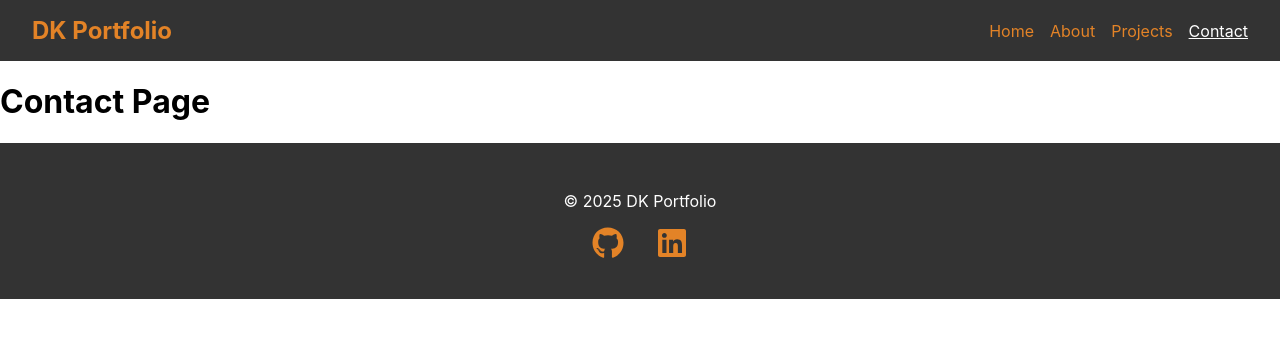
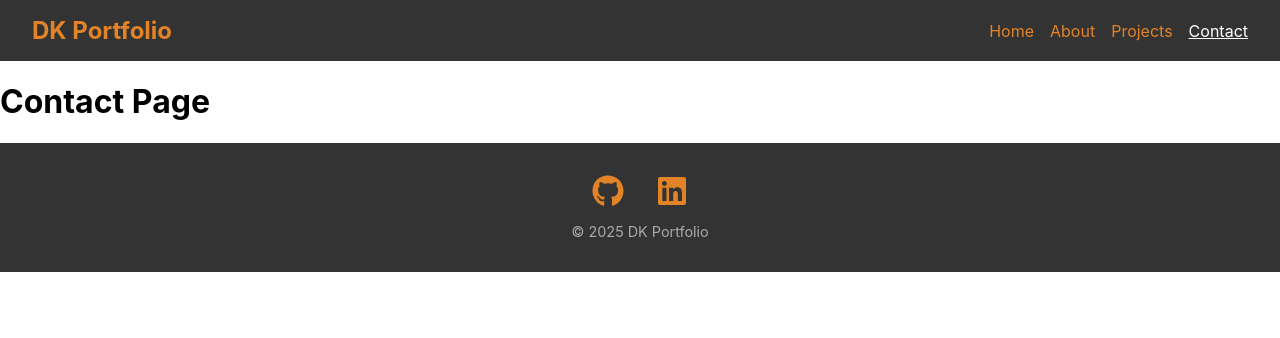
Before and after one commit to Dor-Ka/frontend-react-portfolio, a React (Create React App) app: page /contact in a window 1280 px wide. Shown: the top 338 px of the page. Built offline with nearby package versions, Linux system fonts and the light colour scheme.

Commit message:
style: improve footer layout and add hover effects

```diff
--- a/src/components/Footer/Footer.jsx
+++ b/src/components/Footer/Footer.jsx
@@ -1,10 +1,9 @@
 import { FaGithub, FaLinkedin } from "react-icons/fa";
-import { FooterContainer, SocialLinks, SocialLink } from "./Footer.styles";
+import { FooterContainer, SocialLinks, SocialLink, CopyRight } from "./Footer.styles";
 
 function Footer() {
     return (
       <FooterContainer>
-        <p>&copy; 2025 DK Portfolio</p>
         <SocialLinks>
           <SocialLink href="https://github.com/Dor-Ka" target="_blank">
             <FaGithub />
@@ -13,7 +12,8 @@ function Footer() {
             <FaLinkedin />
           </SocialLink>
         </SocialLinks>
-      </FooterContainer>
+        <CopyRight>&copy; 2025 DK Portfolio</CopyRight>
+        </FooterContainer>
     );
   }
 
--- a/src/components/Footer/Footer.styles.js
+++ b/src/components/Footer/Footer.styles.js
@@ -2,25 +2,33 @@ import styled from "styled-components";
 
 export const FooterContainer = styled.footer`
   display: flex;
-  justify-content: center;
+  flex-direction: column;
   align-items: center;
-  padding: 2rem;
+  padding: 2rem 1rem;
   background: #333;
   color: white;
-  flex-direction: column;
 `;
 
 export const SocialLinks = styled.div`
   display: flex;
   gap: 2rem;
   font-size: 2rem;
+  margin-bottom: 0.5rem;
 `;
 
 export const SocialLink = styled.a`
   color: #e38327;
   text-decoration: none;
+  transition: transform 0.3s, color 0.3s;
 
   &:hover {
     color: #fff;
+    transform: scale(1.2);
   }
 `;
+
+export const CopyRight = styled.p`
+  font-size: 0.9rem;
+  color: #aaa;
+  margin: 0;
+`;
```
